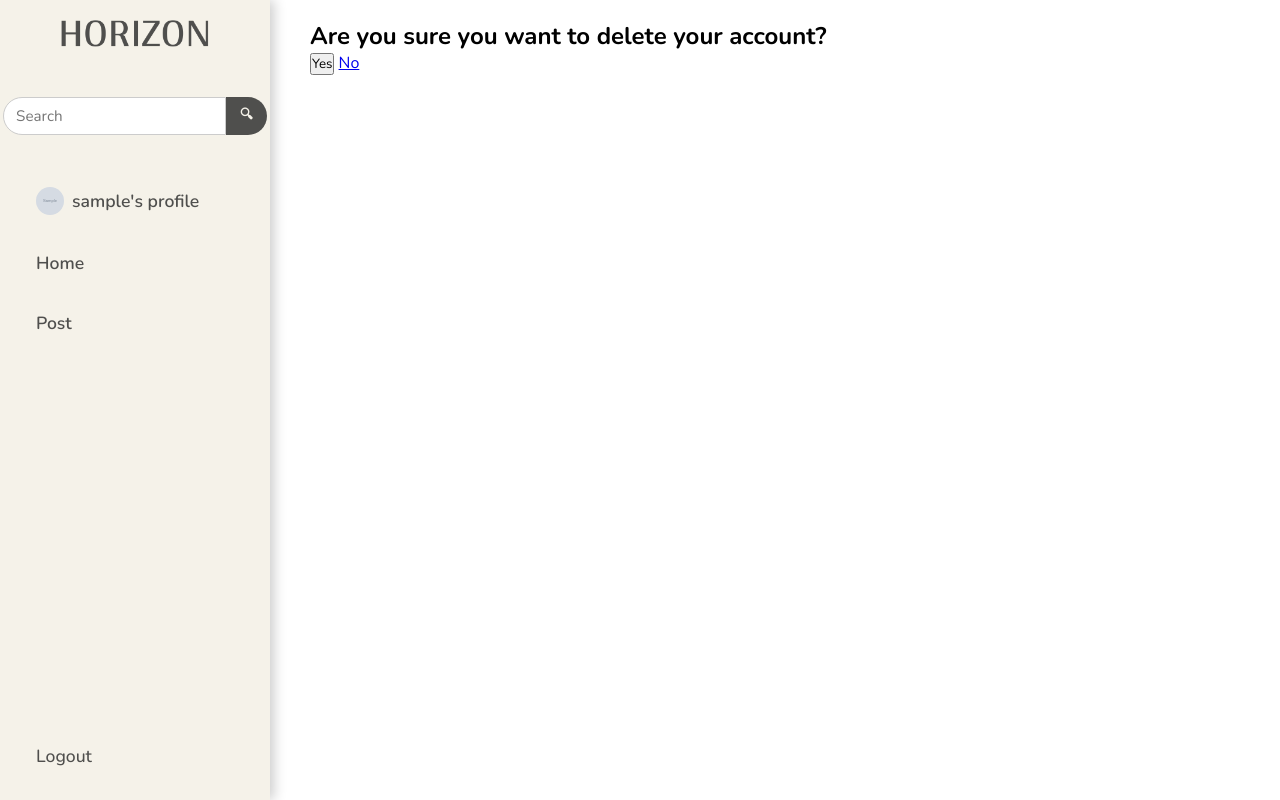
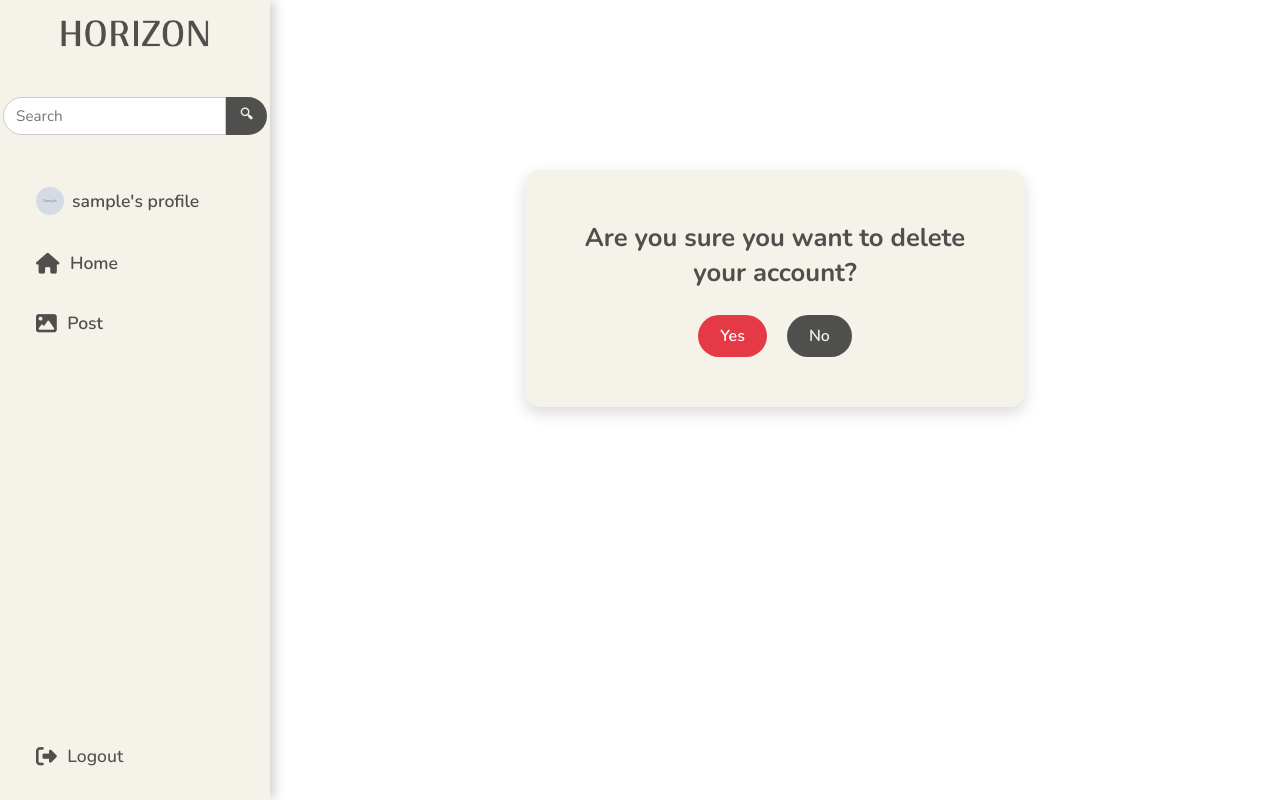
Before and after one commit to mrymSharaf/Horizon, a Django app: page /users/1/delete/ in a window 1280 px wide. Run offline with Django 5.2, Linux system fonts and the light colour scheme; a user stored in the database is signed in; tables that the repository leaves empty hold one stand-in row (values such as "Sample post"); grey boxes marked "Sample" are stand-in pictures; some libraries are stand-ins or nearby versions.

Commit message:
add icons in nav and add css to confirm delete template

```diff
--- a/main_app/static/styles/base.css
+++ b/main_app/static/styles/base.css
@@ -110,6 +110,11 @@ html {
     transition: background-color 0.3s ease, color 0.3s ease;
 }
 
+.lists a i, .bottom-section button i{
+    margin-right: 10.5px;
+    font-size: 1.3rem;
+}
+
 .lists a:hover {
     background-color: #4F4F4D;
     color: #F5F2E9;
--- /dev/null
+++ b/main_app/static/styles/user/confirm-delete.css
@@ -0,0 +1,53 @@
+.confirm-container {
+    max-width: 500px;
+    margin: 150px auto;
+    padding: 50px;
+    background-color: #F5F2E9;
+    border-radius: 15px;
+    box-shadow: 0 6px 16px rgba(0, 0, 0, 0.15);
+    text-align: center;
+}
+
+.confirm-delete {
+    font-size: 1.6rem;
+    font-weight: 700;
+    color: #4F4F4D;
+    margin-bottom: 25px;
+}
+
+.confirm-container form {
+    display: flex;
+    justify-content: center;
+    gap: 20px;
+}
+
+.confirm-container form button,
+.confirm-container form a {
+    padding: 10px 22px;
+    border-radius: 25px;
+    font-size: 1rem;
+    font-weight: 600;
+    text-decoration: none;
+    cursor: pointer;
+    transition: background-color 0.3s ease, color 0.3s ease;
+}
+
+.confirm-container form button {
+    border: none;
+    background-color: #e63946;
+    color: #fff;
+}
+
+.confirm-container form button:hover {
+    background-color: #b81d2c;
+}
+
+.confirm-container form a {
+    background-color: #4F4F4D;
+    color: #F5F2E9;
+}
+
+.confirm-container form a:hover {
+    background-color: #333;
+    color: #fff;
+}
--- a/main_app/templates/base.html
+++ b/main_app/templates/base.html
@@ -38,8 +38,8 @@
               </li>
               {% endif %}
 
-              <li><a href="{% url 'visit-list' %}">Home</a></li>
-              <li><a href="{% url 'visit-create' %}">Post</a></li>
+              <li><a href="{% url 'visit-list' %}"><i class="fa-solid fa-house"></i>Home</a></li>
+              <li><a href="{% url 'visit-create' %}"><i class="fa-solid fa-image"></i> Post</a></li>
           </ul>
       </div>
 
@@ -47,7 +47,7 @@
       <div class="bottom-section">
           <form action="/auth/logout/" method="post">
               {% csrf_token %}
-              <button type="submit" class="logout">Logout</button>
+              <button type="submit" class="logout"><i class="fa-solid fa-right-from-bracket"></i>Logout</button>
           </form>
       </div>
       {% endif %}
--- a/main_app/templates/user/user-confirm-delete.html
+++ b/main_app/templates/user/user-confirm-delete.html
@@ -1,15 +1,19 @@
 {% extends "base.html" %}
+{% load static %}
 
 {% block head %}
-
+    <link rel="stylesheet" href="{% static 'styles/user/confirm-delete.css' %}">
 {% endblock head %}
 
 {% block body %}
-<h2>Are you sure you want to delete your account?</h2>
+<div class="confirm-container">
+    <h2 class="confirm-delete">Are you sure you want to delete your account?</h2>
 
-<form method="post">
-    {% csrf_token %}
-    <button type="submit">Yes</button>
-    <a href="{% url "user-details" user.pk %}">No</a>
-</form>
+    <form method="post">
+        {% csrf_token %}
+        <button type="submit">Yes</button>
+        <a href="{% url "user-details" user.pk %}">No</a>
+    </form>
+
+</div>
 {% endblock body %}
```
